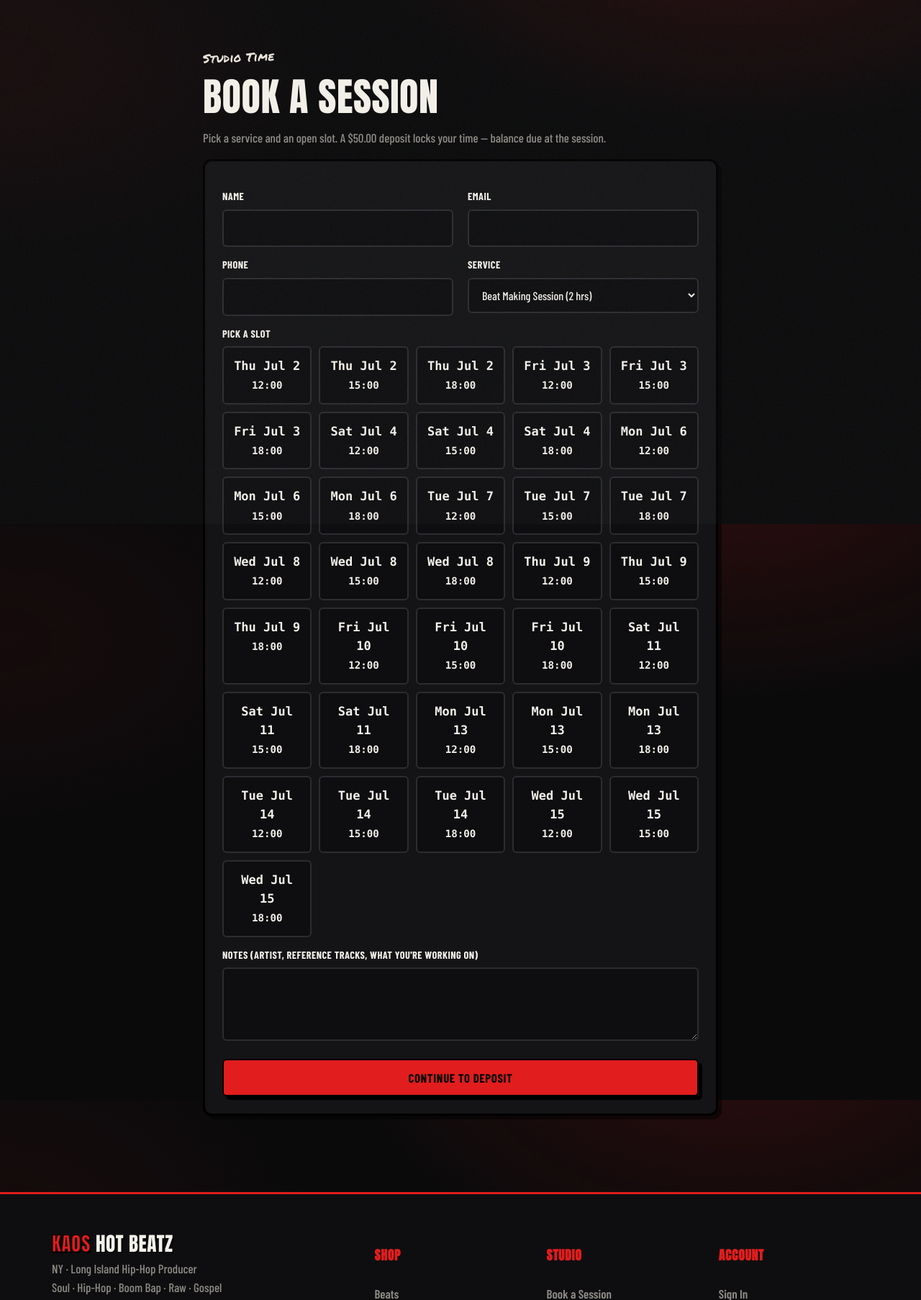
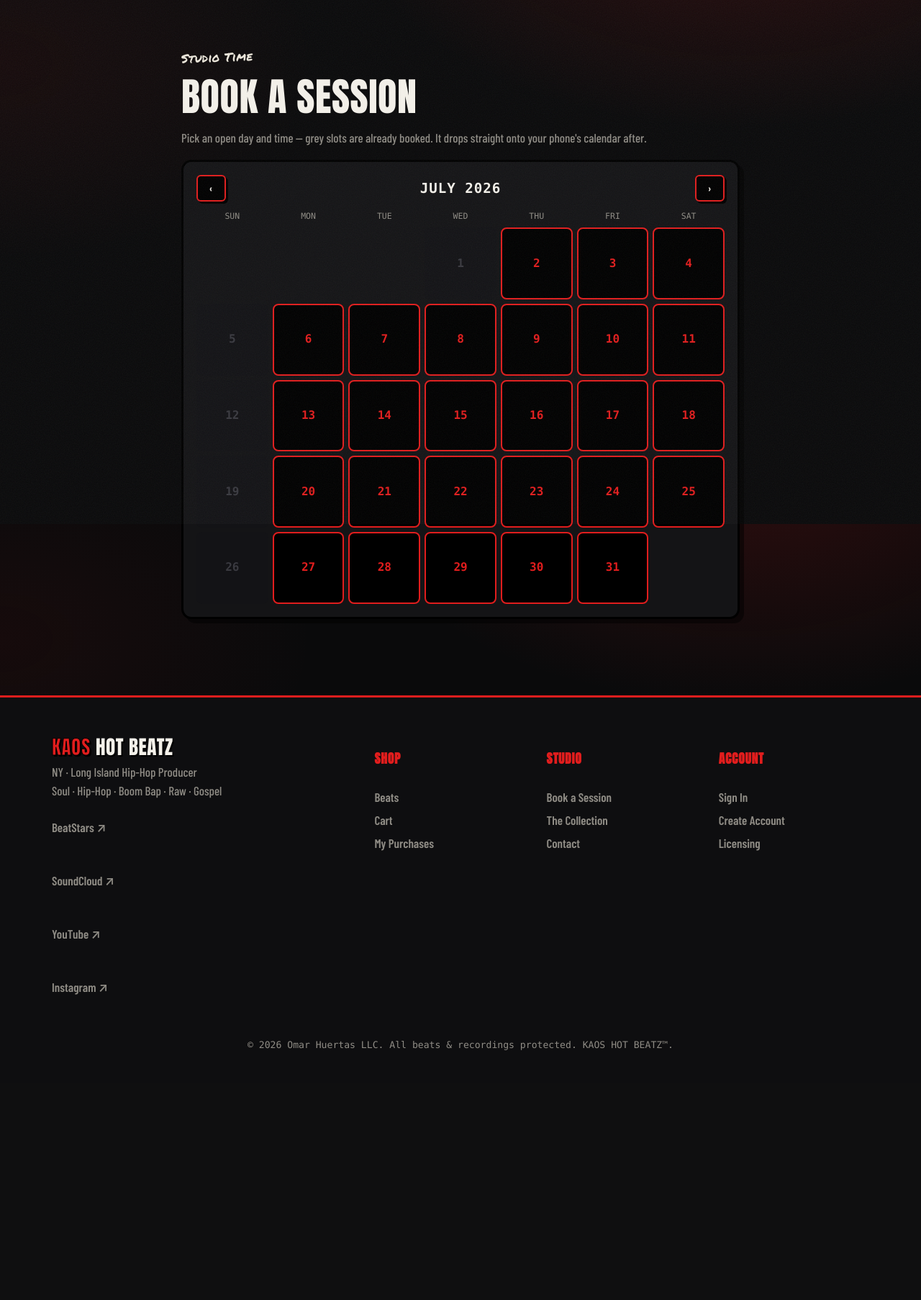
Before and after one commit to kaoshotbeatz-ops/KaosHotBeatz, a PHP site: page /book.php in a window 1280 px wide. Shown: the part 72-1878 px from the top of the page at 72% size. After the commit the page ends 1531 px from the top, so only its background shows below. Run offline with PHP 8.4, Linux system fonts and the light colour scheme; some web fonts are replaced.

Commit message:
Real calendar booking: month grid w/ open/booked slots, .ics + Google/Outlook add-to-calendar, owner feed

```diff
--- a/assets/style.css
+++ b/assets/style.css
@@ -267,3 +267,18 @@ input:focus,select:focus,textarea:focus{outline:0;border-color:var(--gold)}
 .cityline-track svg{height:clamp(120px,26vh,230px);width:auto;display:block}
 @keyframes cityroll{from{transform:translateX(0)}to{transform:translateX(-50%)}}
 @media(prefers-reduced-motion:reduce){.cityline-track{animation:none}}
+
+/* ===== calendar booking ===== */
+.cal-wrap{background:var(--panel);border:3px solid #000;border-radius:14px;padding:18px;box-shadow:6px 6px 0 rgba(0,0,0,.5);margin-top:18px}
+.cal-head{display:flex;align-items:center;justify-content:space-between;margin-bottom:12px}
+.cal-head strong{font-size:1.2rem;text-transform:uppercase;letter-spacing:.05em}
+.cal-dow{display:grid;grid-template-columns:repeat(7,1fr);gap:6px;margin-bottom:6px}
+.cal-dow span{text-align:center;font-family:var(--mono);font-size:.72rem;color:var(--muted);text-transform:uppercase}
+.cal-grid{display:grid;grid-template-columns:repeat(7,1fr);gap:6px}
+.cal-cell{aspect-ratio:1;display:flex;align-items:center;justify-content:center;font-family:var(--mono);font-weight:700;border-radius:8px;font-size:1rem}
+.cal-cell.empty{background:transparent}
+.cal-cell.off{background:#131316;color:#3a3a40}
+.cal-cell.open{background:#000;border:2px solid var(--gold);color:var(--gold);cursor:pointer;transition:.12s}
+.cal-cell.open:hover{background:var(--gold);color:#000}
+.cal-cell.sel{background:var(--gold);color:#000;border-color:#000}
+@media(max-width:520px){.cal-cell{font-size:.85rem;border-radius:6px}}
--- a/book.php
+++ b/book.php
@@ -1,17 +1,24 @@
 <?php
 require_once __DIR__ . '/partials.php';
+
 $services = [
     'beatmaking' => 'Beat Making Session (2 hrs)',
     'recording'  => 'Recording Session (2 hrs)',
     'mixing'     => 'Mix & Master (per song)',
     'custom'     => 'Custom Production Consult',
 ];
-$msg = ''; $err = '';
-// Build the next 14 days of slots (skip Sundays), 3 time blocks each.
-$blocks = ['12:00', '15:00', '18:00'];
+$SLOTS = ['12:00', '14:00', '16:00', '18:00', '20:00']; // open times each day
+$DURATION = 120;      // minutes
+$CLOSED_DOW = [0];    // 0 = Sunday closed
+$TZ = new DateTimeZone('America/New_York');
+
+// Which date+time are already taken
 $booked = [];
-foreach (khb_load('bookings') as $bk) if (($bk['status'] ?? '') !== 'cancelled') $booked[$bk['date'] . ' ' . $bk['time']] = true;
+foreach (khb_load('bookings') as $bk) {
+    if (($bk['status'] ?? '') !== 'cancelled') $booked[] = $bk['date'] . ' ' . $bk['time'];
+}
 
+$err = '';
 if ($_SERVER['REQUEST_METHOD'] === 'POST' && csrf_ok()) {
     $name  = trim(strip_tags($_POST['name'] ?? ''));
     $email = filter_var(trim($_POST['email'] ?? ''), FILTER_VALIDATE_EMAIL);
@@ -19,57 +26,104 @@ if ($_SERVER['REQUEST_METHOD'] === 'POST' && csrf_ok()) {
     $svc   = $_POST['service'] ?? '';
     $date  = $_POST['date'] ?? ''; $time = $_POST['time'] ?? '';
     $notes = trim(strip_tags($_POST['notes'] ?? ''));
-    if (!$name || !$email || !isset($services[$svc]) || !$date || !$time) {
-        $err = 'Please fill in your name, a valid email, service, and pick a slot.';
-    } elseif (isset($booked[$date . ' ' . $time])) {
-        $err = 'That slot was just taken — please pick another.';
-    } else {
+
+    $valid = $name && $email && isset($services[$svc])
+        && preg_match('/^\d{4}-\d{2}-\d{2}$/', $date) && in_array($time, $SLOTS, true);
+    $dt = $valid ? DateTime::createFromFormat('Y-m-d H:i', "$date $time", $TZ) : null;
+    if ($valid && (!$dt || $dt < new DateTime('now', $TZ))) $valid = false;
+
+    if (!$valid)                              $err = 'Pick an open slot and add your name + a valid email.';
+    elseif (in_array("$date $time", $booked)) $err = 'That slot was just taken — pick another.';
+    else {
         $bookings = khb_load('bookings');
         $id = khb_uuid();
         $bookings[] = ['id' => $id, 'name' => $name, 'email' => $email, 'phone' => $phone,
             'service' => $svc, 'service_name' => $services[$svc], 'date' => $date, 'time' => $time,
-            'notes' => $notes, 'deposit' => DEPOSIT_AMOUNT, 'status' => 'pending_deposit', 'ts' => time()];
+            'duration' => $DURATION, 'notes' => $notes, 'status' => 'confirmed', 'ts' => time()];
         khb_save('bookings', $bookings);
-        $_SESSION['pending_booking'] = $id;
-        header('Location: /book.php?deposit=' . $id); exit;
+        $when = $dt->format('l, M j Y \a\t g:i A');
+        @mail(SITE_EMAIL, 'New session booked — ' . $when,
+            "$name booked {$services[$svc]}\n$when\nEmail: $email  Phone: $phone\nNotes: $notes",
+            'From: no-reply@kaoshotbeatz.com');
+        @mail($email, 'Your KAOS Hot Beatz session is booked',
+            "You're booked: {$services[$svc]} on $when.\nAdd it to your calendar: https://kaoshotbeatz.com/book-ics.php?id=$id",
+            'From: ' . SITE_EMAIL);
+        header('Location: /book.php?confirmed=' . $id); exit;
     }
 }
-$depositId = $_GET['deposit'] ?? '';
-$depositBooking = null;
-if ($depositId) foreach (khb_load('bookings') as $bk) if ($bk['id'] === $depositId) $depositBooking = $bk;
+
+// Confirmation view
+$cid = $_GET['confirmed'] ?? ''; $cbk = null;
+if ($cid) foreach (khb_load('bookings') as $bk) if ($bk['id'] === $cid) $cbk = $bk;
 
 khb_header('Book a Session', 'book.php');
+
+if ($cbk) {
+    $dt  = DateTime::createFromFormat('Y-m-d H:i', $cbk['date'] . ' ' . $cbk['time'], $TZ);
+    $end = (clone $dt)->modify('+' . ($cbk['duration'] ?? 120) . ' minutes');
+    $uS  = (clone $dt)->setTimezone(new DateTimeZone('UTC'))->format('Ymd\THis\Z');
+    $uE  = (clone $end)->setTimezone(new DateTimeZone('UTC'))->format('Ymd\THis\Z');
+    $ttl = rawurlencode('KAOS Hot Beatz — ' . $cbk['service_name']);
+    $det = rawurlencode('Studio session booked via kaoshotbeatz.com');
+    $gcal = "https://calendar.google.com/calendar/render?action=TEMPLATE&text=$ttl&dates=$uS/$uE&details=$det";
+    $out  = 'https://outlook.live.com/calendar/0/deeplink/compose?subject=' . $ttl
+          . '&startdt=' . $dt->format('Y-m-d\TH:i:s') . '&enddt=' . $end->format('Y-m-d\TH:i:s') . '&path=/calendar/action/compose';
+    ?>
+    <section><div class="wrap" style="max-width:640px">
+      <div class="notice ok">🎉 Booked! You're locked in.</div>
+      <div class="card" style="text-align:center">
+        <p class="ey">Confirmed</p>
+        <h2 style="margin:.2em 0"><?= h($cbk['service_name']) ?></h2>
+        <p class="mono" style="font-size:1.2rem;color:var(--gold)"><?= h($dt->format('l, M j Y')) ?><br><?= h($dt->format('g:i A')) ?> – <?= h($end->format('g:i A')) ?></p>
+        <p class="muted">Add it to your phone / calendar — works on Apple, Google & Outlook:</p>
+        <div style="display:flex;gap:10px;flex-wrap:wrap;justify-content:center;margin-top:14px">
+          <a class="btn" href="/book-ics.php?id=<?= h($cbk['id']) ?>">📅 Apple / iCal</a>
+          <a class="btn ghost" href="<?= h($gcal) ?>" target="_blank" rel="noopener">Google Calendar</a>
+          <a class="btn ghost" href="<?= h($out) ?>" target="_blank" rel="noopener">Outlook</a>
+        </div>
+        <p class="muted" style="margin-top:16px;font-size:.85rem">A confirmation was emailed to <?= h($cbk['email']) ?>.</p>
+        <a href="/book.php" class="muted">← Book another</a>
+      </div>
+    </div></section>
+    <?php
+    khb_footer(); exit;
+}
+
+// dataset for the calendar UI
+$data = [
+    'slots'   => $SLOTS,
+    'booked'  => $booked,
+    'closed'  => $CLOSED_DOW,
+    'today'   => (new DateTime('now', $TZ))->format('Y-m-d'),
+    'nowTime' => (new DateTime('now', $TZ))->format('H:i'),
+];
 ?>
 <section>
-  <div class="wrap" style="max-width:760px">
+  <div class="wrap" style="max-width:820px">
     <p class="ey">Studio Time</p>
     <h2>Book a Session</h2>
+    <p class="muted">Pick an open day and time — grey slots are already booked. It drops straight onto your phone's calendar after.</p>
+    <?php if ($err): ?><div class="notice err"><?= h($err) ?></div><?php endif; ?>
 
-    <?php if ($depositBooking && ($depositBooking['status'] === 'pending_deposit')): ?>
-      <div class="card">
-        <h3>Lock your slot with a deposit</h3>
-        <p class="muted"><?= h($depositBooking['service_name']) ?> · <?= h($depositBooking['date']) ?> at <?= h($depositBooking['time']) ?></p>
-        <p>A <strong><?= money(DEPOSIT_AMOUNT) ?></strong> deposit confirms your booking. The balance is settled at the session.</p>
-        <?php if (!PAYPAL_CLIENT): ?>
-          <div class="notice err">Deposits not configured yet — add PayPal credentials to <code>config.php</code>. Your request is saved; we'll follow up by email.</div>
-        <?php else: ?>
-          <div id="dep-btn"></div><div id="dep-msg"></div>
-          <script src="https://www.paypal.com/sdk/js?client-id=<?= h(PAYPAL_CLIENT) ?>&currency=USD"></script>
-          <script>
-          paypal.Buttons({
-            createOrder:function(){return fetch('/deposit-pay.php?action=create&id=<?= h($depositBooking['id']) ?>',{method:'POST',headers:{'X-CSRF-Token':'<?= h(csrf_token()) ?>'}}).then(r=>r.json()).then(d=>d.id);},
-            onApprove:function(data){return fetch('/deposit-pay.php?action=capture&id=<?= h($depositBooking['id']) ?>',{method:'POST',headers:{'Content-Type':'application/json','X-CSRF-Token':'<?= h(csrf_token()) ?>'},body:JSON.stringify({orderID:data.orderID})}).then(r=>r.json()).then(function(res){if(res.ok){window.location='/book.php?confirmed=1';}else{document.getElementById('dep-msg').innerHTML='<div class="notice err">'+(res.error||'Deposit failed.')+'</div>';}});}
-          }).render('#dep-btn');
-          </script>
-        <?php endif; ?>
-        <p style="margin-top:14px"><a class="muted" href="/book.php">← Pick a different slot</a></p>
+    <div class="cal-wrap">
+      <div class="cal-head">
+        <button type="button" id="prevM" class="btn ghost sm">‹</button>
+        <strong id="monLbl" class="mono"></strong>
+        <button type="button" id="nextM" class="btn ghost sm">›</button>
       </div>
-    <?php else: ?>
-      <?php if (!empty($_GET['confirmed'])): ?><div class="notice ok">🎉 Booking confirmed and deposit received! Check your email for details.</div><?php endif; ?>
-      <?php if ($err): ?><div class="notice err"><?= h($err) ?></div><?php endif; ?>
-      <p class="muted">Pick a service and an open slot. A <?= money(DEPOSIT_AMOUNT) ?> deposit locks your time — balance due at the session.</p>
-      <form method="post" class="card" id="bookform">
+      <div class="cal-dow"><span>Sun</span><span>Mon</span><span>Tue</span><span>Wed</span><span>Thu</span><span>Fri</span><span>Sat</span></div>
+      <div class="cal-grid" id="calGrid"></div>
+    </div>
+
+    <div id="slotBox" class="card" style="display:none;margin-top:18px">
+      <h3 id="slotDay" style="margin-top:0"></h3>
+      <div class="slots" id="slotRow"></div>
+    </div>
+
+    <form method="post" id="bookForm" class="card" style="display:none;margin-top:18px">
       <?= csrf_field() ?>
+      <input type="hidden" name="date" id="fDate"><input type="hidden" name="time" id="fTime">
+      <p class="ey">Booking: <span id="pick" class="mono" style="color:var(--gold)"></span></p>
       <div class="grid c2">
         <div><label>Name</label><input name="name" required></div>
         <div><label>Email</label><input type="email" name="email" required></div>
@@ -78,39 +132,80 @@ khb_header('Book a Session', 'book.php');
         <div><label>Phone</label><input name="phone"></div>
         <div><label>Service</label><select name="service" required><?php foreach ($services as $k => $v) echo '<option value="'.$k.'">'.h($v).'</option>'; ?></select></div>
       </div>
-        <label>Pick a slot</label>
-        <input type="hidden" name="date" id="f-date"><input type="hidden" name="time" id="f-time">
-        <div class="slots" id="slots">
-          <?php
-          $tz = new DateTime('now');
-          for ($day = 1; $day <= 14; $day++) {
-              $dt = (clone $tz)->modify("+$day day");
-              if ($dt->format('w') === '0') continue; // skip Sundays
-              $ds = $dt->format('Y-m-d'); $label = $dt->format('D M j');
-              foreach ($blocks as $t) {
-                  $key = $ds . ' ' . $t;
-                  $taken = isset($booked[$key]);
-                  echo '<div class="slot'.($taken?' taken':'').'"'.($taken?'':' data-date="'.$ds.'" data-time="'.$t.'"').'>'
-                     . '<div>'.h($label).'</div><small>'.h($t).'</small></div>';
+      <label>Notes (artist, reference tracks, what you're working on)</label>
+      <textarea name="notes" rows="3"></textarea>
+      <button class="btn block" style="margin-top:16px">Confirm booking →</button>
+    </form>
+  </div>
+</section>
+
+<script>
+var CAL = <?= json_encode($data) ?>;
+var bookedSet = new Set(CAL.booked);
+var view = new Date(CAL.today + 'T00:00:00');
+view.setDate(1);
+var MON = ['January','February','March','April','May','June','July','August','September','October','November','December'];
+function pad(n){return (n<10?'0':'')+n;}
+function ymd(d){return d.getFullYear()+'-'+pad(d.getMonth()+1)+'-'+pad(d.getDate());}
+var maxDate = new Date(CAL.today + 'T00:00:00'); maxDate.setDate(maxDate.getDate()+60);
+
+function renderMonth(){
+  document.getElementById('monLbl').textContent = MON[view.getMonth()]+' '+view.getFullYear();
+  var grid = document.getElementById('calGrid'); grid.innerHTML='';
+  var first = new Date(view); var startDow = first.getDay();
+  for(var i=0;i<startDow;i++){ var e=document.createElement('div'); e.className='cal-cell empty'; grid.appendChild(e); }
+  var dim = new Date(view.getFullYear(), view.getMonth()+1, 0).getDate();
+  for(var d=1; d<=dim; d++){
+    var cell=document.createElement('div'); cell.className='cal-cell';
+    var dateObj=new Date(view.getFullYear(),view.getMonth(),d);
+    var ds=ymd(dateObj);
+    cell.textContent=d;
+    var past = ds < CAL.today;
+    var closed = CAL.closed.indexOf(dateObj.getDay())>=0;
+    var tooFar = dateObj>maxDate;
+    // any open slot left?
+    var open=false;
+    if(!past && !closed && !tooFar){
+      for(var s=0;s<CAL.slots.length;s++){
+        var key=ds+' '+CAL.slots[s];
+        var slotPast = (ds===CAL.today && CAL.slots[s] <= CAL.nowTime);
+        if(!bookedSet.has(key) && !slotPast){ open=true; break; }
       }
     }
-          ?>
-        </div>
-        <label>Notes (artist, reference tracks, what you're working on)</label>
-        <textarea name="notes" rows="3"></textarea>
-        <button class="btn block" style="margin-top:18px" id="book-submit" disabled>Continue to deposit</button>
-      </form>
-      <script>
-      document.getElementById('slots').addEventListener('click',function(e){
-        var s=e.target.closest('.slot'); if(!s||s.classList.contains('taken'))return;
-        document.querySelectorAll('.slot.sel').forEach(x=>x.classList.remove('sel'));
-        s.classList.add('sel');
-        document.getElementById('f-date').value=s.dataset.date;
-        document.getElementById('f-time').value=s.dataset.time;
-        document.getElementById('book-submit').disabled=false;
+    if(past||closed||tooFar||!open){ cell.classList.add('off'); }
+    else { cell.classList.add('open'); cell.setAttribute('data-date',ds);
+      cell.onclick=function(){ selectDay(this.getAttribute('data-date')); }; }
+    grid.appendChild(cell);
+  }
+}
+function selectDay(ds){
+  document.querySelectorAll('.cal-cell.sel').forEach(function(c){c.classList.remove('sel');});
+  document.querySelectorAll('.cal-cell.open').forEach(function(c){ if(c.getAttribute('data-date')===ds) c.classList.add('sel'); });
+  var box=document.getElementById('slotBox'); box.style.display='block';
+  var dObj=new Date(ds+'T00:00:00');
+  document.getElementById('slotDay').textContent = dObj.toLocaleDateString(undefined,{weekday:'long',month:'long',day:'numeric'});
+  var row=document.getElementById('slotRow'); row.innerHTML='';
+  CAL.slots.forEach(function(t){
+    var key=ds+' '+t; var taken=bookedSet.has(key);
+    var slotPast=(ds===CAL.today && t<=CAL.nowTime);
+    var b=document.createElement('div'); b.className='slot'+((taken||slotPast)?' taken':'');
+    var h=parseInt(t), m=t.split(':')[1], ampm=h>=12?'PM':'AM', hr=((h+11)%12)+1;
+    b.innerHTML='<strong>'+hr+':'+m+' '+ampm+'</strong>'+((taken||slotPast)?'<br><small>booked</small>':'');
+    if(!taken && !slotPast){ b.onclick=function(){ pickSlot(ds,t,this); }; }
+    row.appendChild(b);
   });
+  document.getElementById('bookForm').style.display='none';
+}
+function pickSlot(ds,t,el){
+  document.querySelectorAll('.slot.sel').forEach(function(s){s.classList.remove('sel');});
+  el.classList.add('sel');
+  document.getElementById('fDate').value=ds; document.getElementById('fTime').value=t;
+  var dObj=new Date(ds+'T00:00:00'); var h=parseInt(t),m=t.split(':')[1],ampm=h>=12?'PM':'AM',hr=((h+11)%12)+1;
+  document.getElementById('pick').textContent=dObj.toLocaleDateString(undefined,{weekday:'short',month:'short',day:'numeric'})+' · '+hr+':'+m+' '+ampm;
+  var f=document.getElementById('bookForm'); f.style.display='block'; f.scrollIntoView({behavior:'smooth',block:'center'});
+}
+document.getElementById('prevM').onclick=function(){ view.setMonth(view.getMonth()-1); if(view.getMonth()<new Date(CAL.today).getMonth()&&view.getFullYear()<=new Date(CAL.today).getFullYear()){} renderMonth(); };
+document.getElementById('nextM').onclick=function(){ view.setMonth(view.getMonth()+1); renderMonth(); };
+renderMonth();
 </script>
-    <?php endif; ?>
-  </div>
-</section>
 <?php khb_footer(); ?>
--- a/config.sample.php
+++ b/config.sample.php
@@ -26,3 +26,7 @@ define('PAYPAL_SECRET', '');          // Secret
 
 // Studio session deposit (USD) charged to lock a booking
 define('DEPOSIT_AMOUNT', 50.00);
+
+// Secret token for the private "all my sessions" calendar feed you subscribe to
+// (Apple/Google/Outlook -> Add calendar by URL -> book-ics.php?feed=THIS_TOKEN)
+define('CAL_FEED_TOKEN', 'change-me-to-a-random-string');
```
Also changed, not shown: book-ics.php (added, +48 -0 lines). Lines whose indentation alone changed are shown as unchanged.
